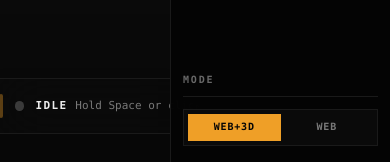
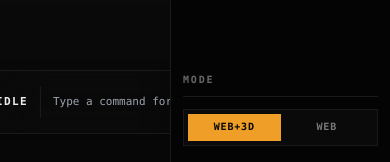
Before and after one commit to solomonake/YIIYA, a Next.js app: page /app in a window 390 px wide. Shown: the part 682-844 px from the top of the page. Built offline with nearby package versions, Linux system fonts and the light colour scheme.

Commit message:
Add manual Yiiya command fallback

```diff
--- a/components/voice-bar.tsx
+++ b/components/voice-bar.tsx
@@ -1,5 +1,6 @@
 "use client";
 
+import { type FormEvent, useState } from "react";
 import { useYiiyaStore } from "@/lib/store";
 import { useSpeechInterpreter } from "@/lib/use-speech-interpreter";
 
@@ -10,7 +11,8 @@ export function VoiceBar() {
   const isInterpreting = useYiiyaStore((state) => state.isInterpreting);
   const interimTranscript = useYiiyaStore((state) => state.interimTranscript);
   const selectedElementId = useYiiyaStore((state) => state.selectedElementId);
-  const { toggleListening } = useSpeechInterpreter();
+  const { toggleListening, submitManualTranscript } = useSpeechInterpreter();
+  const [manualCommand, setManualCommand] = useState("");
 
   const status = isInterpreting
     ? "Thinking..."
@@ -32,11 +34,25 @@ export function VoiceBar() {
     : isListening
       ? "animate-pulseDot bg-signalGreen shadow-[0_0_22px_rgba(57,255,20,0.82)]"
       : "bg-white/20";
+  const canSubmitManualCommand =
+    manualCommand.trim().length > 0 && !isInterpreting;
+
+  const handleManualSubmit = (event: FormEvent<HTMLFormElement>) => {
+    event.preventDefault();
+
+    if (!canSubmitManualCommand) {
+      return;
+    }
+
+    const command = manualCommand;
+    setManualCommand("");
+    void submitManualTranscript(command);
+  };
 
   return (
     <div className="pointer-events-none absolute inset-x-0 bottom-7 z-10 flex justify-center px-3 sm:px-6">
       <div
-        className={`pointer-events-auto flex h-14 w-[min(620px,calc(100vw-24px))] items-center justify-center gap-3 rounded-full border bg-[#070707]/94 px-4 backdrop-blur-xl transition-[border-color,box-shadow] duration-200 sm:gap-4 sm:px-5 ${shellStateClass}`}
+        className={`pointer-events-auto flex min-h-16 w-[min(760px,calc(100vw-24px))] items-center justify-center gap-3 rounded-full border bg-[#070707]/94 px-4 py-2 backdrop-blur-xl transition-[border-color,box-shadow] duration-200 sm:gap-4 sm:px-5 ${shellStateClass}`}
       >
         <button
           aria-label={isListening ? "Stop voice input" : "Start voice input"}
@@ -60,7 +76,7 @@ export function VoiceBar() {
           </svg>
         </button>
 
-        <div className="flex h-7 w-10 items-center justify-center gap-1">
+        <div className="hidden h-7 w-10 items-center justify-center gap-1 sm:flex">
           {bars.map((bar) => (
             <span
               key={bar}
@@ -76,15 +92,57 @@ export function VoiceBar() {
           ))}
         </div>
 
-        <div className="flex min-w-0 items-center gap-3">
+        <div className="flex min-w-0 items-center gap-2 sm:gap-3">
           <span className={`h-2.5 w-2.5 rounded-full ${dotClass}`} />
-          <div className="flex min-w-0 items-baseline gap-2 whitespace-nowrap text-[11px] sm:text-xs">
+          <div className="flex min-w-0 max-w-[96px] items-baseline gap-2 whitespace-nowrap text-[11px] sm:max-w-[180px] sm:text-xs lg:max-w-[260px]">
             <span className="font-bold uppercase tracking-[0.12em] text-bone">
               {status}
             </span>
-            <span className="truncate text-white/45">{promptText}</span>
+            <span className="hidden truncate text-white/45 sm:inline">
+              {promptText}
+            </span>
           </div>
         </div>
+
+        <form
+          className="flex min-w-0 flex-1 items-center gap-2 border-l border-terminalBorder pl-3"
+          onSubmit={handleManualSubmit}
+        >
+          <label className="sr-only" htmlFor="yiiya-manual-command">
+            Type a Yiiya command
+          </label>
+          <input
+            id="yiiya-manual-command"
+            value={manualCommand}
+            disabled={isInterpreting}
+            onChange={(event) => setManualCommand(event.target.value)}
+            placeholder={
+              selectedElementId
+                ? `Pointing at ${selectedElementId} - type to modify`
+                : "Type a command for demo safety"
+            }
+            className="min-w-0 flex-1 border-none bg-transparent text-[11px] text-bone outline-none placeholder:text-white/32 disabled:cursor-not-allowed disabled:text-white/35 sm:text-xs"
+          />
+          <button
+            type="submit"
+            aria-label="Submit typed command"
+            disabled={!canSubmitManualCommand}
+            className="grid h-8 w-8 shrink-0 place-items-center rounded-full border border-terminalBorder text-white/60 transition hover:border-amber/70 hover:text-amber focus:outline-none focus:ring-1 focus:ring-amber disabled:cursor-not-allowed disabled:border-white/5 disabled:text-white/20"
+          >
+            <svg
+              aria-hidden="true"
+              viewBox="0 0 24 24"
+              className="h-4 w-4"
+              fill="none"
+              stroke="currentColor"
+              strokeLinecap="round"
+              strokeLinejoin="round"
+              strokeWidth="2"
+            >
+              <path d="m5 12 14-7-7 14-2-5-5-2Z" />
+            </svg>
+          </button>
+        </form>
       </div>
     </div>
   );
--- a/lib/use-speech-interpreter.ts
+++ b/lib/use-speech-interpreter.ts
@@ -130,12 +130,13 @@ export function useSpeechInterpreter() {
   const addActionLogs = useYiiyaStore((state) => state.addActionLogs);
 
   const submitTranscript = useCallback(
-    async (transcript: string) => {
+    async (transcript: string, options?: { allowRepeat?: boolean }) => {
       const normalizedTranscript = transcript.trim();
 
       if (
         !normalizedTranscript ||
-        normalizedTranscript === submittedTranscriptRef.current
+        (!options?.allowRepeat &&
+          normalizedTranscript === submittedTranscriptRef.current)
       ) {
         return;
       }
@@ -161,6 +162,21 @@ export function useSpeechInterpreter() {
       }
     },
     [addActionLogs, addLog, setInterpreting]
+  );
+
+  const submitManualTranscript = useCallback(
+    async (transcript: string) => {
+      const normalizedTranscript = transcript.trim();
+
+      if (!normalizedTranscript) {
+        return;
+      }
+
+      setInterimTranscript(normalizedTranscript);
+      await submitTranscript(normalizedTranscript, { allowRepeat: true });
+      setInterimTranscript("");
+    },
+    [setInterimTranscript, submitTranscript]
   );
 
   const getRecognition = useCallback(() => {
@@ -299,6 +315,7 @@ export function useSpeechInterpreter() {
   return {
     startListening,
     stopListening,
-    toggleListening
+    toggleListening,
+    submitManualTranscript
   };
 }
```
Also changed, not shown: 1 other file (tests, documents, lock files or other folders).
